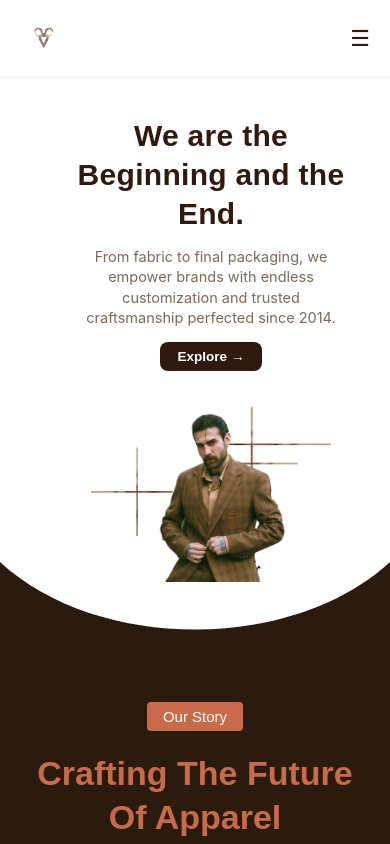
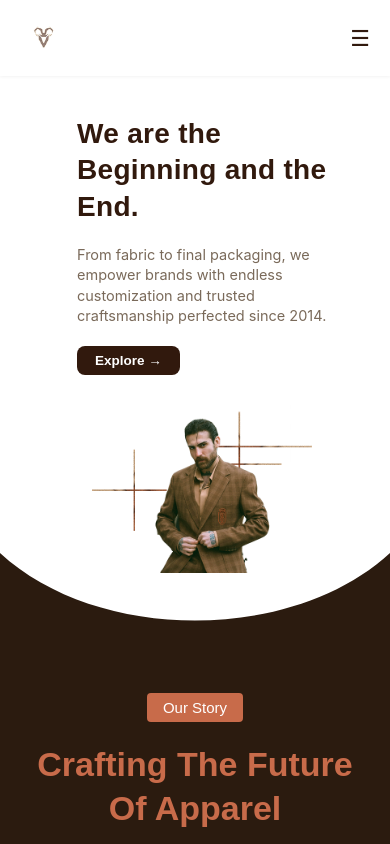
Before and after one commit to sahithiburada/Vatbae, a React (Create React App) app: page / in a window 390 px wide. Shown: the top 844 px of the page. Built offline with nearby package versions, Linux system fonts and the light colour scheme.

Commit message:
Added WhatsApp modal choice + improved contact form colors

```diff
--- a/src/components/ContactSection.jsx
+++ b/src/components/ContactSection.jsx
@@ -14,7 +14,10 @@ const ContactSection = () => {
     message: "",
   });
   const [errors, setErrors] = useState({});
+  const [toast, setToast] = useState(null);
   const [success, setSuccess] = useState(false);
+  const [desktopChoiceOpen, setDesktopChoiceOpen] = useState(false);
+  const [preparedURLs, setPreparedURLs] = useState(null);
 
   const validate = () => {
     let newErrors = {};
@@ -37,22 +40,78 @@ const ContactSection = () => {
   const handleChange = (e) =>
     setFormData({ ...formData, [e.target.name]: e.target.value });
 
-  const handleWhatsAppSend = (e) => {
+  // Prepare the encoded messages and both URIs
+  const prepareWhatsAppLinks = () => {
+    const { name, number, email, message } = formData;
+    const plainText = `Hello Vatbae Team!\nName: ${name}\nPhone: ${number}\nEmail: ${email}\nMessage: ${message}`;
+    const encodedText = encodeURIComponent(plainText);
+    const phoneNumber = "919677780345";
+
+    // App URI (whatsapp scheme) and Web URL
+    const appUri = `whatsapp://send?phone=${phoneNumber}&text=${encodedText}`;
+    const webUrl = `https://web.whatsapp.com/send?phone=${phoneNumber}&text=${encodedText}`;
+    return { plainText, appUri, webUrl };
+  };
+
+  const handleWhatsAppSend = async (e) => {
     e.preventDefault();
     if (!validate()) return;
 
-    const { name, number, email, message } = formData;
-    const phoneNumber = "919677780345";
-    const text = `Hello Vatbae Team!%0A
-Name: ${name}%0A
-Phone: ${number}%0A
-Email: ${email}%0A
-Message: ${message}`;
-    window.open(`https://wa.me/${phoneNumber}?text=${text}`, "_blank");
+    const { plainText, appUri, webUrl } = prepareWhatsAppLinks();
 
+    // Try to copy to clipboard (best-effort)
+    try {
+      await navigator.clipboard.writeText(plainText);
+      setToast("📋 Message copied! Choose how you'd like to open WhatsApp.");
+    } catch {
+      setToast("Opening WhatsApp..."); // still continue even if copy fails
+    }
+
+    const isMobile = /Android|iPhone|iPad|iPod/i.test(navigator.userAgent);
+
+    // Save prepared links to state so modal buttons can use them
+    setPreparedURLs({ appUri, webUrl });
+
+    if (isMobile) {
+      // On mobile directly attempt to open the WhatsApp app scheme first
+      window.open(appUri, "_blank");
+      setSuccess(true);
+      setFormData({ name: "", number: "", email: "", message: "" });
+      setTimeout(() => {
+        setToast(null);
+        setSuccess(false);
+      }, 3500);
+    } else {
+      // On desktop, show choice modal (app vs web)
+      setDesktopChoiceOpen(true);
+      // Keep form populated until user picks (or they can cancel)
+    }
+  };
+
+  // When user explicitly chooses "Open App" on desktop
+  const openWhatsAppApp = () => {
+    if (!preparedURLs) return;
+    // Attempt app scheme
+    window.open(preparedURLs.appUri, "_blank");
+    closeDesktopChoiceAndReset();
+  };
+
+  // When user chooses "Open Web" on desktop
+  const openWhatsAppWeb = () => {
+    if (!preparedURLs) return;
+    window.open(preparedURLs.webUrl, "_blank");
+    closeDesktopChoiceAndReset();
+  };
+
+  const closeDesktopChoiceAndReset = () => {
+    setDesktopChoiceOpen(false);
     setSuccess(true);
     setFormData({ name: "", number: "", email: "", message: "" });
-    setTimeout(() => setSuccess(false), 4000);
+    setTimeout(() => {
+      setToast(null);
+      setSuccess(false);
+      setPreparedURLs(null);
+    }, 3500);
   };
 
   return (
@@ -107,11 +166,7 @@ Message: ${message}`;
               <a href="https://www.instagram.com/vatbae.studio" target="_blank" rel="noopener noreferrer">
                 <img src={instagramIcon} alt="Instagram" />
               </a>
-              <a
-                href="https://www.linkedin.com/in/vatbae-studio"
-                target="_blank"
-                rel="noopener noreferrer"
-              >
+              <a href="https://www.linkedin.com/in/vatbae-studio" target="_blank" rel="noopener noreferrer">
                 <img src={linkedinIcon} alt="LinkedIn" />
               </a>
             </div>
@@ -179,9 +234,34 @@ Message: ${message}`;
             Send →
           </button>
 
-          {success && <p className="success">✅ Message sent via WhatsApp!</p>}
+          {success && <p className="success">✅ Message ready in WhatsApp!</p>}
         </form>
       </div>
+
+      {/* Toast */}
+      {toast && <div className="toast">{toast}</div>}
+
+      {/* Desktop choice modal */}
+      {desktopChoiceOpen && (
+        <div className="desktop-choice-overlay" role="dialog" aria-modal="true">
+          <div className="desktop-choice">
+            <h4>Open WhatsApp</h4>
+            <p>Choose how you'd like to continue:</p>
+            <div className="desktop-choice-buttons">
+              <button className="choice app" onClick={openWhatsAppApp}>
+                Open WhatsApp App
+              </button>
+              <button className="choice web" onClick={openWhatsAppWeb}>
+                Open WhatsApp Web
+              </button>
+              <button className="choice cancel" onClick={() => setDesktopChoiceOpen(false)}>
+                Cancel
+              </button>
+            </div>
+            <small className="choice-note">If the desktop app is installed, the app button will open it.</small>
+          </div>
+        </div>
+      )}
     </section>
   );
 };
--- a/src/components/FabricsSection.jsx
+++ b/src/components/FabricsSection.jsx
@@ -53,8 +53,8 @@ const FabricsSection = () => {
       <div className="fabrics-header">
         <h2>FABRICS</h2>
         <p>
-          Crafted to perfection, each fabric is engineered for texture,
-          durability, and the seamless production of premium garments.
+          Crafted to perfection — from classic weaves to every type of knitted fabric,
+          designed for durability, comfort, and premium-quality garments.
         </p>
       </div>
 
--- a/src/components/ProductsSection.jsx
+++ b/src/components/ProductsSection.jsx
@@ -84,9 +84,8 @@ const ProductsSection = () => {
       <div className="products-header">
         <h2>PRODUCTS</h2>
         <p>
-          Explore our wide apparel collection — Unisex Tops, Bottoms, Trending
-          Selectives, and Kids Wear — crafted for quality, durability, and
-          comfort.
+          Explore our wide apparel collection — Unisex Tops, Bottoms, Trending Selectives, Kids Wear,
+          and a versatile range of knitted garments — all crafted for quality, durability, and comfort.
         </p>
       </div>
 
--- a/src/styles/HeroSection.css
+++ b/src/styles/HeroSection.css
@@ -1,4 +1,5 @@
 /* ---------------- BASE HERO SECTION ---------------- */
+
 .hero {
     width: 100%;
     background: #ffffff;
@@ -18,7 +19,9 @@
     gap: 50px;
 }
 
+
 /* ---------------- TEXT SECTION ---------------- */
+
 .hero-text {
     flex: 1;
     display: flex;
@@ -44,7 +47,9 @@
     margin: 0;
 }
 
+
 /* ---------------- BUTTON ---------------- */
+
 .hero-btn {
     background-color: #31190d;
     color: #ffffff;
@@ -65,7 +70,9 @@
     box-shadow: 0 6px 14px rgba(49, 25, 13, 0.25);
 }
 
+
 /* ---------------- IMAGE ---------------- */
+
 .hero-image-container {
     flex: 1;
     display: flex;
@@ -85,110 +92,129 @@
     transform: scale(1.03);
 }
 
+
 /* ---------------- TABLET RESPONSIVE ---------------- */
+
 @media (max-width: 1024px) {
     .hero {
         padding: 70px 40px;
     }
-
     .hero-container {
         flex-direction: column;
-    text-align: center;
+        text-align: left;
+        /* ✅ Slightly left-aligned */
+        align-items: center;
         gap: 30px;
     }
-
     .hero-text {
-    align-items: center;
+        align-items: flex-start;
+        /* ✅ Shifts text left */
+        width: 90%;
+        max-width: 500px;
     }
-
     .hero-heading {
         font-size: 50px;
+        text-align: left;
     }
-
     .hero-subtext {
         font-size: 18px;
+        text-align: left;
         max-width: 440px;
     }
-
     .hero-btn {
         font-size: 16px;
         padding: 9px 22px;
+        align-self: flex-start;
+        /* ✅ Keeps button left-aligned */
     }
-
     .hero-image {
         max-width: 420px;
+        margin-left: -10px;
+        /* ✅ Visually centers image */
     }
 }
 
+
 /* ---------------- MOBILE RESPONSIVE ---------------- */
+
 @media (max-width: 768px) {
     .hero {
-    padding: 50px 20px 40px;
+        padding: 50px 15px 40px;
+        /* ✅ Reduced side padding */
     }
-
     .hero-container {
         flex-direction: column;
-    text-align: center;
-    gap: 22px;
+        align-items: center;
+        text-align: left;
+        /* ✅ Aligns text slightly left */
+        gap: 24px;
     }
-
     .hero-text {
-    align-items: center;
-    gap: 14px;
+        width: 95%;
+        max-width: 340px;
+        align-items: flex-start;
+        /* ✅ Moves text to left */
     }
-
     .hero-heading {
-    font-size: 36px;
+        font-size: 34px;
         line-height: 1.25;
         letter-spacing: 0.4px;
-    max-width: 320px; /* keeps text balanced */
-    margin: 0 auto;
+        text-align: left;
+        margin-left: 5px;
     }
-
     .hero-subtext {
         font-size: 15.5px;
         line-height: 1.45;
-    max-width: 340px;
+        max-width: 320px;
+        text-align: left;
+        margin-left: 5px;
     }
-
     .hero-btn {
         font-size: 14.5px;
         padding: 8px 20px;
+        align-self: flex-start;
+        margin-left: 5px;
     }
-
     .hero-image {
-    max-width: 280px;
-    margin-top: 8px;
+        max-width: 270px;
+        margin-top: 10px;
+        margin-left: -5px;
+        /* ✅ Slight shift for balance */
     }
 }
 
+
 /* ---------------- SMALL MOBILE ---------------- */
+
 @media (max-width: 480px) {
     .hero {
-    padding: 40px 16px 30px;
+        padding: 40px 12px 30px;
     }
-
+    .hero-text {
+        align-items: flex-start;
+        width: 100%;
+        max-width: 270px;
+    }
     .hero-heading {
-    font-size: 30px;
+        font-size: 28px;
         line-height: 1.3;
         letter-spacing: 0.3px;
-    max-width: 270px;
-    margin: 0 auto;
+        text-align: left;
     }
-
     .hero-subtext {
         font-size: 14.5px;
         line-height: 1.4;
-    max-width: 260px;
+        text-align: left;
     }
-
     .hero-btn {
         font-size: 13.5px;
         padding: 7px 18px;
+        align-self: flex-start;
     }
-
     .hero-image {
-    max-width: 240px;
+        max-width: 230px;
         margin-top: 6px;
+        margin-left: -10px;
+        /* ✅ Keeps layout balanced */
     }
 }
```
Also changed, not shown: src/styles/ContactSection.css (+142 -32 lines). Lines whose indentation alone changed are shown as unchanged.
